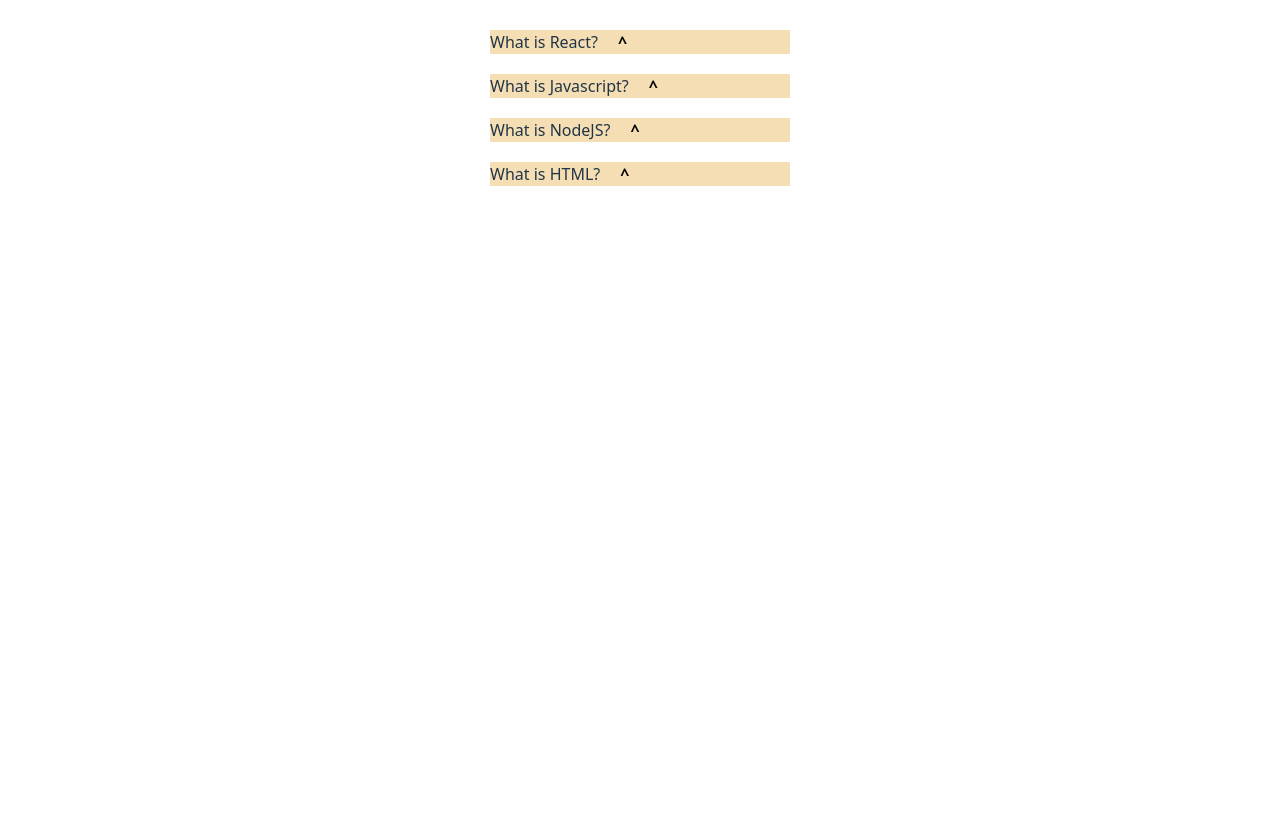
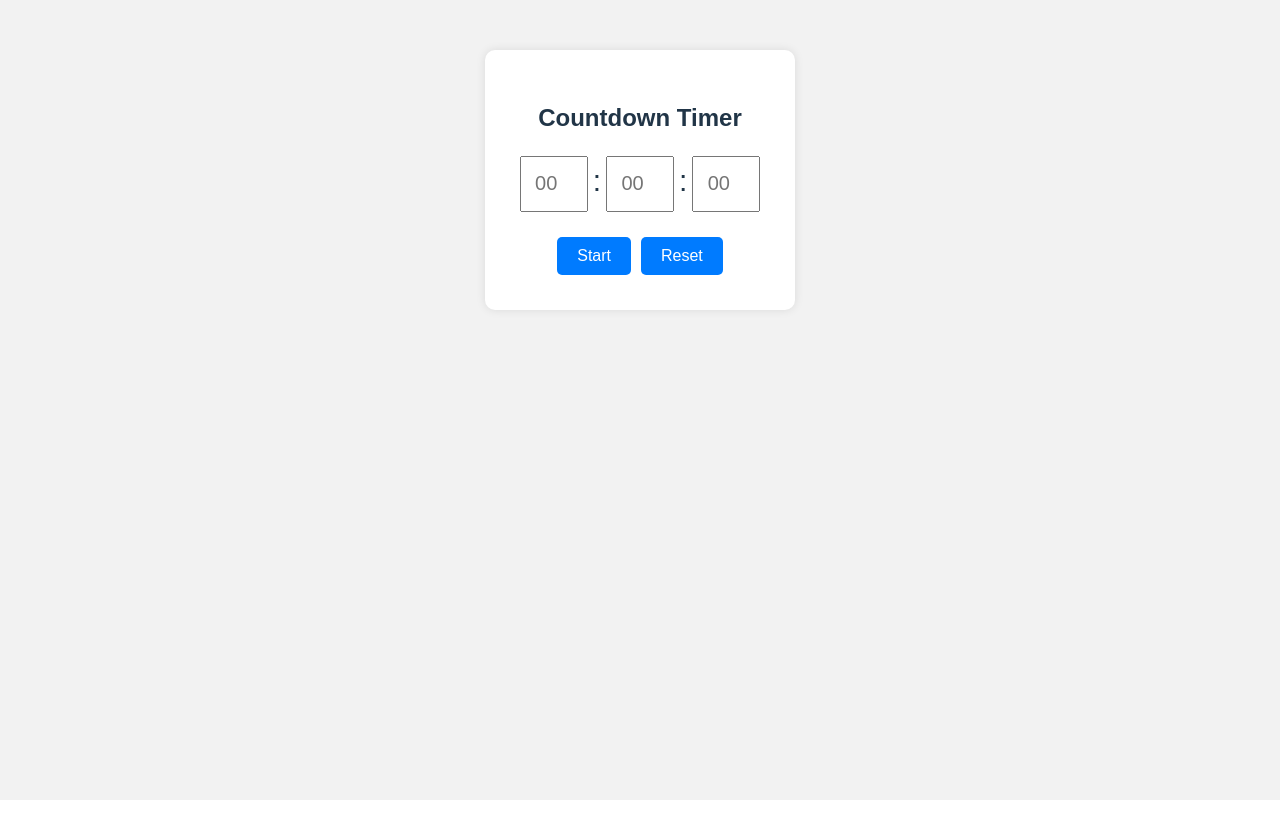
Before and after one commit to Sreejita2023/machineCodingFrontend, a React (Vite) app: page / in a window 1280 px wide. After the commit the page ends 800 px from the top, so only its background shows below. Built offline with nearby package versions, Linux system fonts and the light colour scheme.

Commit message:
Countdown Timer

```diff
--- a/src/App.jsx
+++ b/src/App.jsx
@@ -1,4 +1,4 @@
-import Index from "./Accordion"
+import Index from "./CountdownTimer"
 
 function App() {
 
--- /dev/null
+++ b/src/CountdownTimer/index.css
@@ -0,0 +1,51 @@
+body {
+  font-family: Arial, sans-serif;
+  text-align: center;
+  background-color: #f2f2f2;
+}
+
+.container {
+  margin-top: 50px;
+  background: white;
+  padding: 30px;
+  border-radius: 10px;
+  display: inline-block;
+  box-shadow: 0 0 10px rgba(0, 0, 0, 0.1);
+}
+
+.inputs input {
+  width: 60px;
+  height: 50px;
+  font-size: 20px;
+  text-align: center;
+  margin: 0 5px;
+}
+
+.inputs span {
+  font-size: 30px;
+}
+
+.btns {
+  margin-top: 20px;
+}
+
+button {
+  padding: 10px 20px;
+  margin: 5px;
+  font-size: 16px;
+  cursor: pointer;
+  border: none;
+  background-color: #007bff;
+  color: white;
+  border-radius: 5px;
+}
+
+button:hover {
+  background-color: #0056b3;
+}
+
+.countdown {
+  margin-top: 20px;
+  font-size: 24px;
+  font-weight: bold;
+}
--- /dev/null
+++ b/src/CountdownTimer/index.jsx
@@ -0,0 +1,153 @@
+import React, { useState, useRef, useEffect } from "react";
+import "./index.css";
+
+function Index() {
+  const [hours, setHours] = useState("");
+  const [minutes, setMinutes] = useState("");
+  const [seconds, setSeconds] = useState("");
+  const [isRunning, setIsRunning] = useState(false);
+  const [paused, setPaused] = useState(false);
+  const intervalRef = useRef(null);
+
+  // 🔁 Refs to store latest time values
+  const hRef = useRef(0);
+  const mRef = useRef(0);
+  const sRef = useRef(0);
+
+  useEffect(() => {
+    hRef.current = parseInt(hours) || 0;
+    mRef.current = parseInt(minutes) || 0;
+    sRef.current = parseInt(seconds) || 0;
+  }, [hours, minutes, seconds]);
+
+  const formatTime = () => {
+    let h = hRef.current;
+    let m = mRef.current;
+    let s = sRef.current;
+
+    if (s > 60) {
+      m += Math.floor(s / 60);
+      s = s % 60;
+    }
+    if (m > 60) {
+      h += Math.floor(m / 60);
+      m = m % 60;
+    }
+
+    setHours(h);
+    setMinutes(m);
+    setSeconds(s);
+    hRef.current = h;
+    mRef.current = m;
+    sRef.current = s;
+  };
+
+  const handleStart = () => {
+    if ((+hours === 0 && +minutes === 0 && +seconds === 0) || isRunning) return;
+
+    formatTime();
+    setIsRunning(true);
+    setPaused(false);
+
+    intervalRef.current = setInterval(() => {
+      updateTimer();
+    }, 1000);
+  };
+
+  const updateTimer = () => {
+    let h = hRef.current;
+    let m = mRef.current;
+    let s = sRef.current;
+
+    if (h === 0 && m === 0 && s === 0) {
+      clearInterval(intervalRef.current);
+      setIsRunning(false);
+      return;
+    }
+
+    if (s > 0) {
+      s--;
+    } else if (m > 0) {
+      m--;
+      s = 59;
+    } else if (h > 0) {
+      h--;
+      m = 59;
+      s = 59;
+    }
+
+    hRef.current = h;
+    mRef.current = m;
+    sRef.current = s;
+
+    setHours(h);
+    setMinutes(m);
+    setSeconds(s);
+  };
+
+  const handlePause = () => {
+    clearInterval(intervalRef.current);
+    setIsRunning(false);
+    setPaused(true);
+  };
+
+  const handleReset = () => {
+    clearInterval(intervalRef.current);
+    setHours("");
+    setMinutes("");
+    setSeconds("");
+    setIsRunning(false);
+    setPaused(false);
+  };
+
+  const pad = (num) => String(num).padStart(2, "0");
+
+  return (
+    <div className="container">
+      <h2>Countdown Timer</h2>
+
+      <div className="inputs">
+        <input
+          type="number"
+          placeholder="00"
+          maxLength="2"
+          value={hours}
+          onChange={(e) => setHours(e.target.value.slice(0, 2))}
+        />
+        <span>:</span>
+        <input
+          type="number"
+          placeholder="00"
+          maxLength="2"
+          value={minutes}
+          onChange={(e) => setMinutes(e.target.value.slice(0, 2))}
+        />
+        <span>:</span>
+        <input
+          type="number"
+          placeholder="00"
+          maxLength="2"
+          value={seconds}
+          onChange={(e) => setSeconds(e.target.value.slice(0, 2))}
+        />
+      </div>
+
+      <div className="btns">
+        {!isRunning ? (
+          <button onClick={handleStart}>{paused ? "Continue" : "Start"}</button>
+        ) : (
+          <button onClick={handlePause}>Pause</button>
+        )}
+        <button onClick={handleReset}>Reset</button>
+      </div>
+
+      {(isRunning || paused) && (
+        <div className="countdown">
+          ⏳ {pad(hours)}:{pad(minutes)}:{pad(seconds)}
+        </div>
+      )}
+    </div>
+  );
+}
+
+export default Index;
```
